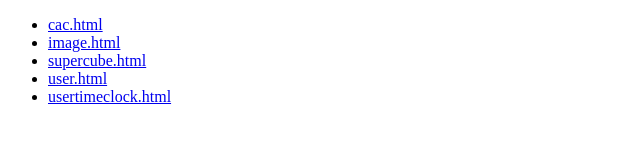
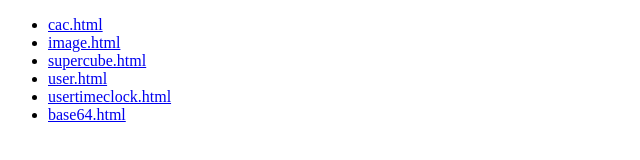
Before and after one commit to zfex77/simplehtmls, a plain HTML site: page index.html in a window 1280 px wide. Shown: the whole page, without its empty margins (0-640 px from the left). Drawn offline with Linux system fonts and the light colour scheme.

Commit message:
Update index.html

```diff
--- a/index.html
+++ b/index.html
@@ -7,6 +7,7 @@
 	<li><a href="supercube.html">supercube.html</a></li>
 	<li><a href="user.html">user.html</a></li>
 	<li><a href="usertimeclock.html">usertimeclock.html</a></li>
+	<li><a href="base64.html">base64.html</a></li>
       </ul>
     </nav>
   </header>
```
